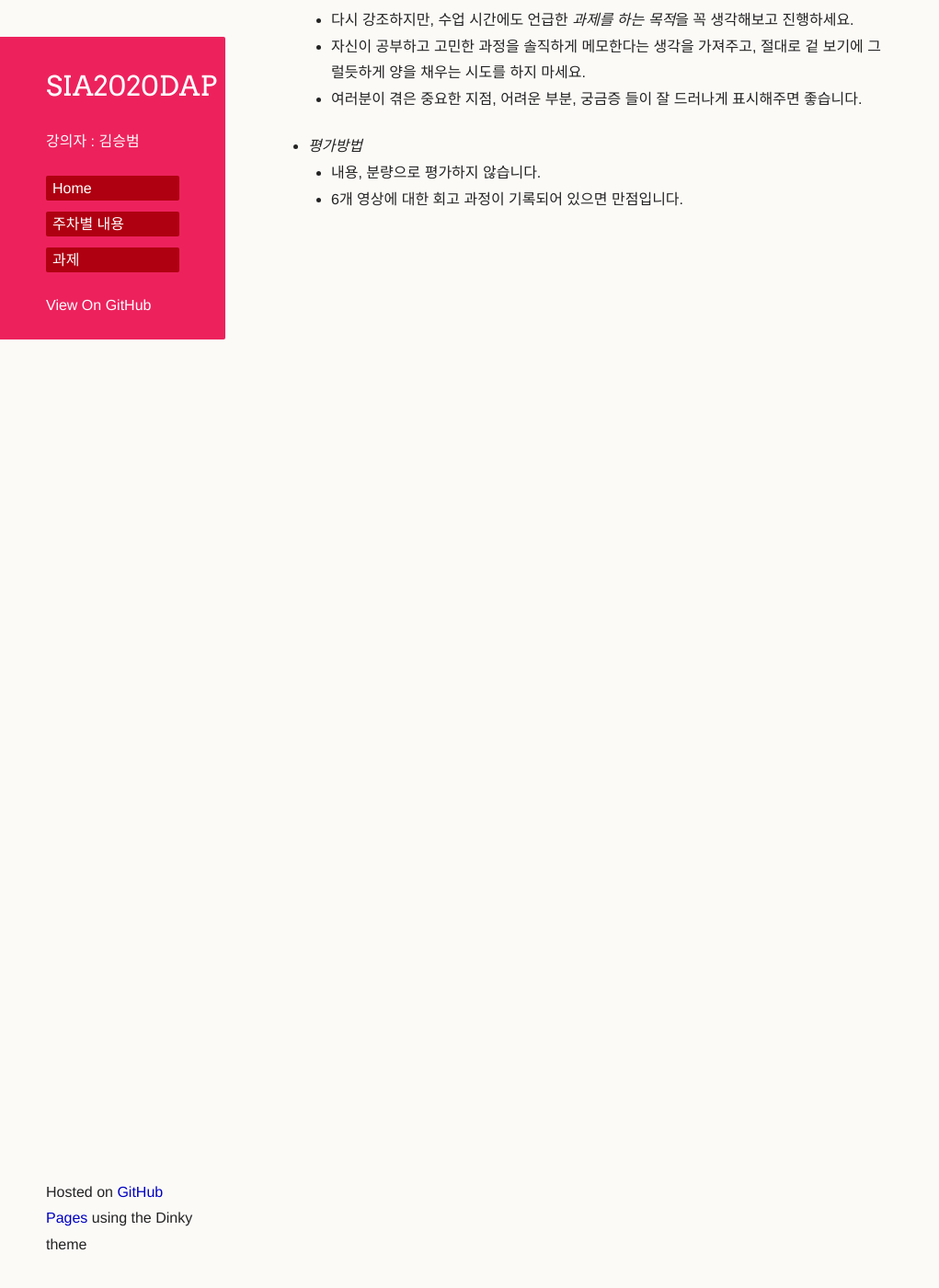
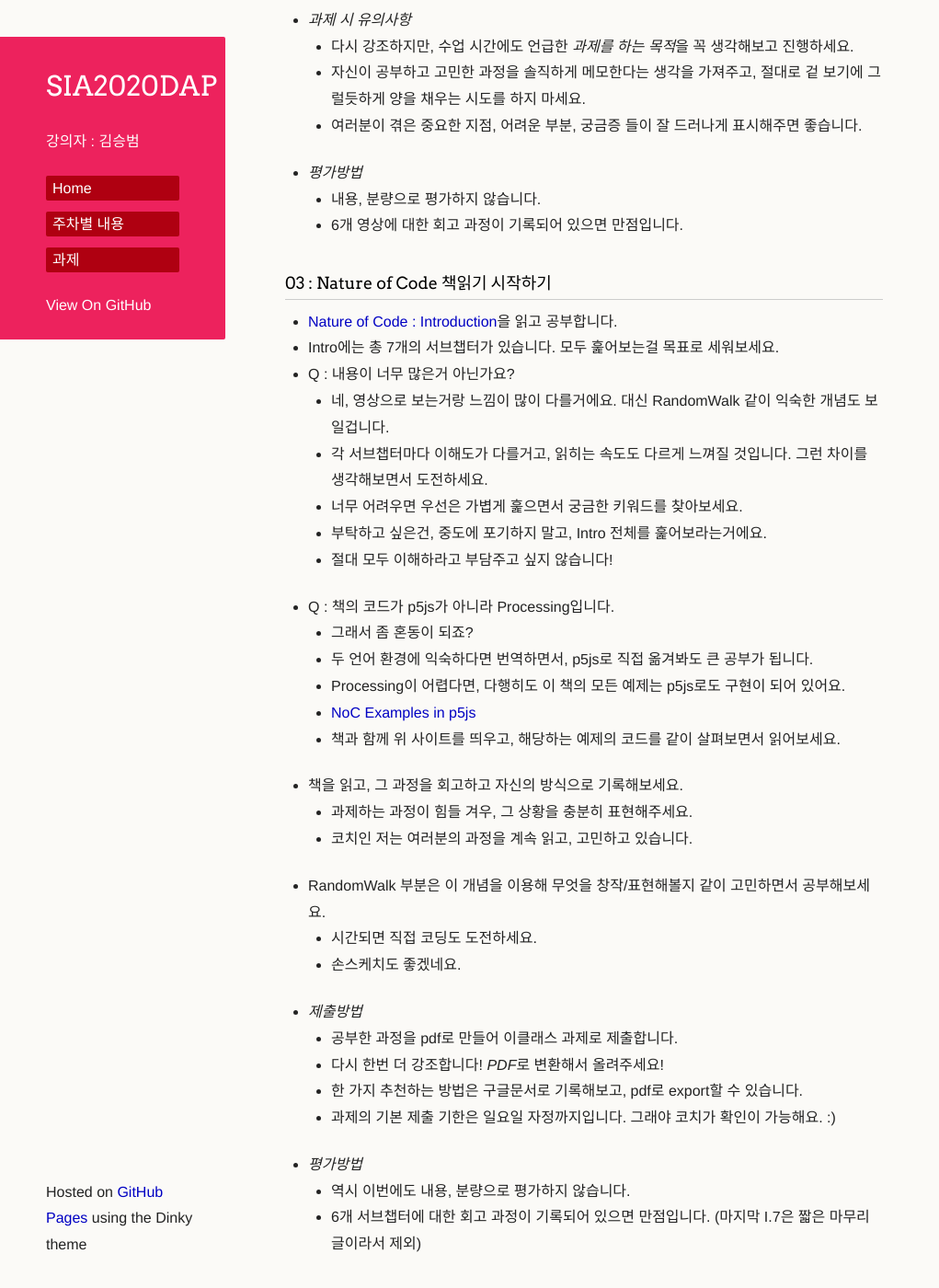
Before and after one commit to picxenk/SIA2020DAP, a Jekyll site: the page built from homework.md, in a window 1280 px wide and 1400 px high, scrolled down 1952 px. Shown: the whole window at 92% size, without its empty margins (0-1021 px from the left). Built offline with Jekyll 4.4.1, drawn with Linux system fonts in a browser that asks for light colours; our own code applies the rules of GitHub Pages for plain Markdown files; a script that is not in the unit is left out; the repository's description, which GitHub fills in, is left out; some of the changed text lies outside the part shown.

Commit message:
Update homework.md

```diff
--- a/homework.md
+++ b/homework.md
@@ -66,3 +66,35 @@
  * *평가방법*
    * 내용, 분량으로 평가하지 않습니다.
    * 6개 영상에 대한 회고 과정이 기록되어 있으면 만점입니다.
+
+### 03 : Nature of Code 책읽기 시작하기
+ * [Nature of Code : Introduction](https://natureofcode.com/book/introduction/)을 읽고 공부합니다.
+ * Intro에는 총 7개의 서브챕터가 있습니다. 모두 훑어보는걸 목표로 세워보세요.
+ * Q : 내용이 너무 많은거 아닌가요?
+   * 네, 영상으로 보는거랑 느낌이 많이 다를거에요. 대신 RandomWalk 같이 익숙한 개념도 보일겁니다.
+   * 각 서브챕터마다 이해도가 다를거고, 읽히는 속도도 다르게 느껴질 것입니다. 그런 차이를 생각해보면서 도전하세요.
+   * 너무 어려우면 우선은 가볍게 훑으면서 궁금한 키워드를 찾아보세요.
+   * 부탁하고 싶은건, 중도에 포기하지 말고, Intro 전체를 훑어보라는거에요.
+   * 절대 모두 이해하라고 부담주고 싶지 않습니다!
+ * Q : 책의 코드가 p5js가 아니라 Processing입니다.
+   * 그래서 좀 혼동이 되죠?
+   * 두 언어 환경에 익숙하다면 번역하면서, p5js로 직접 옮겨봐도 큰 공부가 됩니다.
+   * Processing이 어렵다면, 다행히도 이 책의 모든 예제는 p5js로도 구현이 되어 있어요.
+   * [NoC Examples in p5js](https://github.com/nature-of-code/noc-examples-p5.js)
+   * 책과 함께 위 사이트를 띄우고, 해당하는 예제의 코드를 같이 살펴보면서 읽어보세요.
+ * 책을 읽고, 그 과정을 회고하고 자신의 방식으로 기록해보세요.
+   * 과제하는 과정이 힘들 겨우, 그 상황을 충분히 표현해주세요.
+   * 코치인 저는 여러분의 과정을 계속 읽고, 고민하고 있습니다.
+ * RandomWalk 부분은 이 개념을 이용해 무엇을 창작/표현해볼지 같이 고민하면서 공부해보세요.
+   * 시간되면 직접 코딩도 도전하세요.
+   * 손스케치도 좋겠네요.
+
+ * *제출방법*
+   * 공부한 과정을 pdf로 만들어 이클래스 과제로 제출합니다.
+   * 다시 한번 더 강조합니다! *PDF*로 변환해서 올려주세요!
+   * 한 가지 추천하는 방법은 구글문서로 기록해보고, pdf로 export할 수 있습니다.
+   * 과제의 기본 제출 기한은 일요일 자정까지입니다. 그래야 코치가 확인이 가능해요. :)
+
+* *평가방법*
+   * 역시 이번에도 내용, 분량으로 평가하지 않습니다.
+   * 6개 서브챕터에 대한 회고 과정이 기록되어 있으면 만점입니다. (마지막 I.7은 짧은 마무리 글이라서 제외)
```
